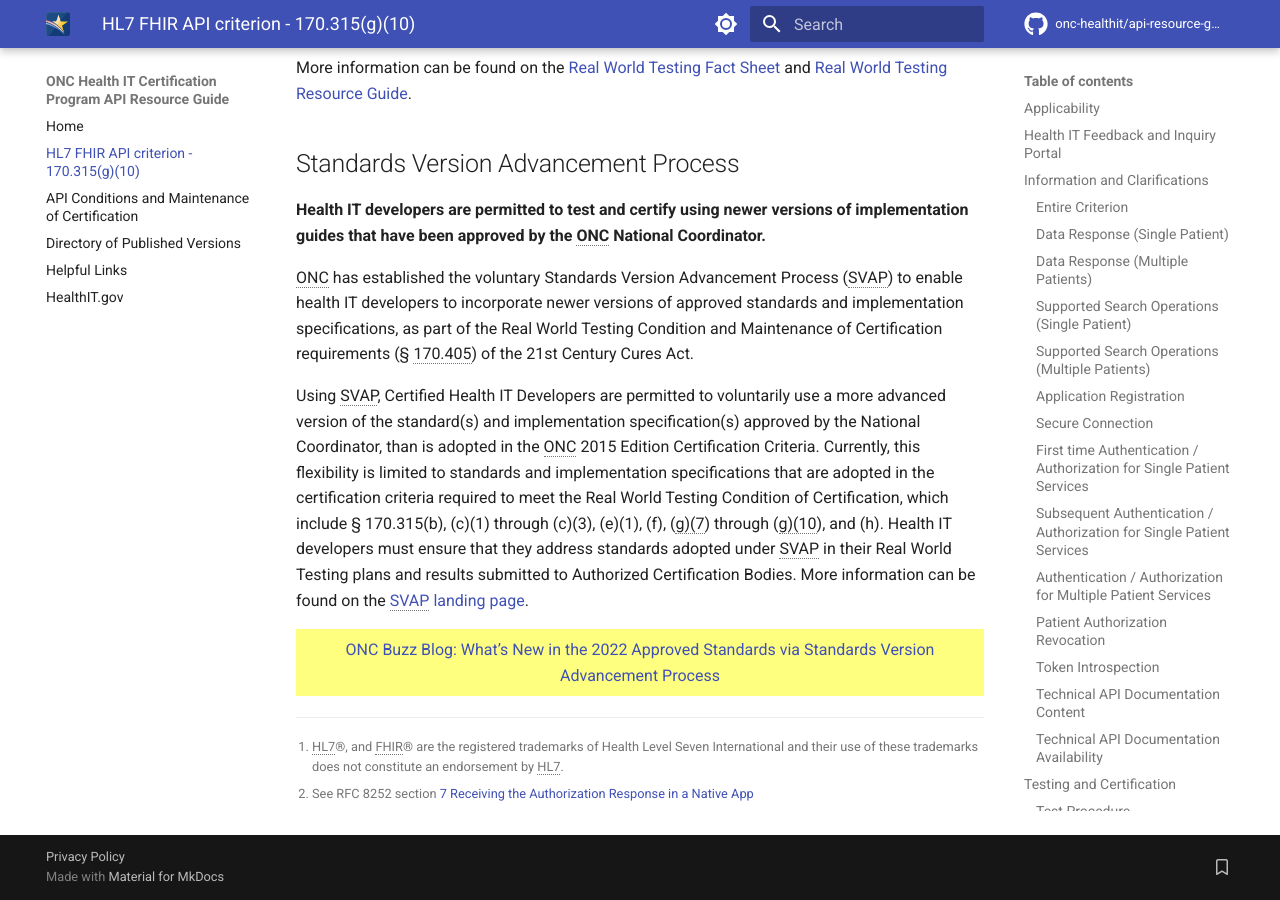
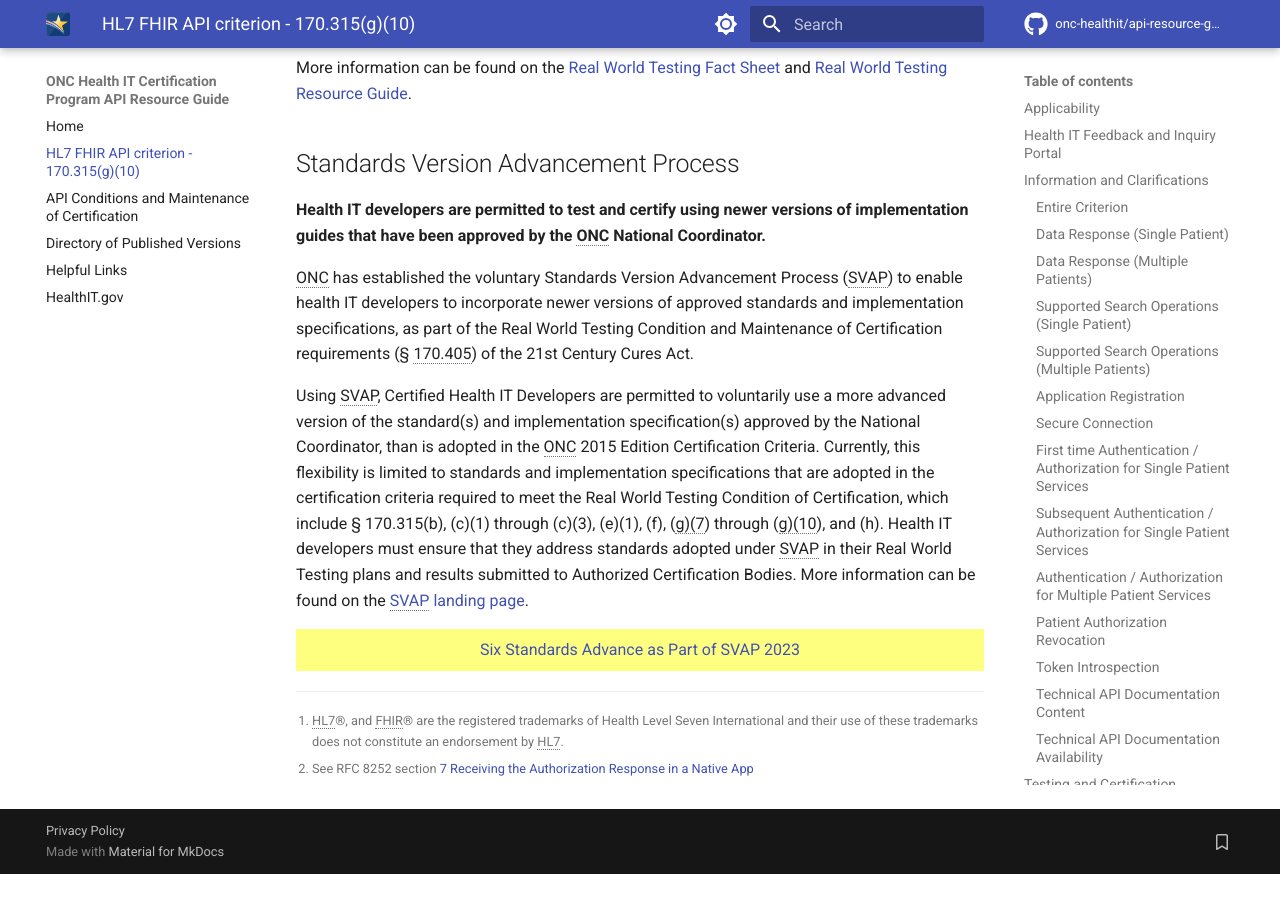
Before and after one commit to onc-healthit/api-resource-guide, an MkDocs documentation site: the page built from docs/g10-criterion.md, in a window 1280 px wide and 900 px high, scrolled down 10109 px. Built offline with MkDocs 1.6.1 and Material for MkDocs 9.7.7, drawn with Linux system fonts in a browser that asks for light colours; comment, search, counter and statistics services are not loaded; the version menu is left out; after the commit the page ends 10983 px from its top, so only the background shows below that.

Commit message:
update SVAP link

```diff
--- a/docs/g10-criterion.md
+++ b/docs/g10-criterion.md
@@ -623,7 +623,7 @@
 
 {==
 
-<p style="text-align: center;"><a target = "_blank" href = "https://www.healthit.gov/buzz-blog/healthit-certification/whats-new-in-the-2022-approved-standards-via-standards-version-advancement-process">ONC Buzz Blog: What’s New in the 2022 Approved Standards via Standards Version Advancement Process</a></p>
+<p style="text-align: center;"><a target = "_blank" href = "https://www.healthit.gov/buzz-blog/standards/six-standards-advance-as-part-of-svap-2023">Six Standards Advance as Part of SVAP 2023</a></p>
 
 ==}
 
```
